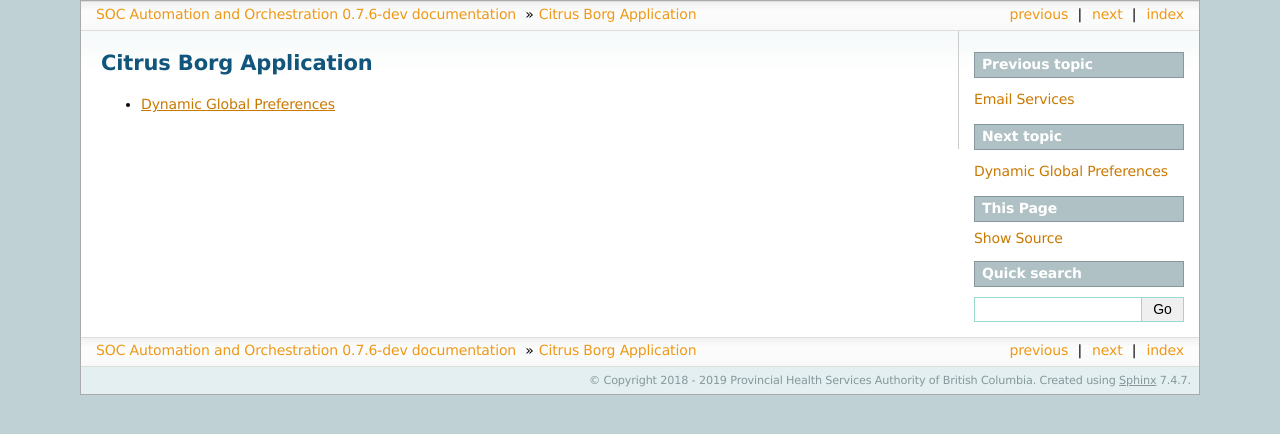
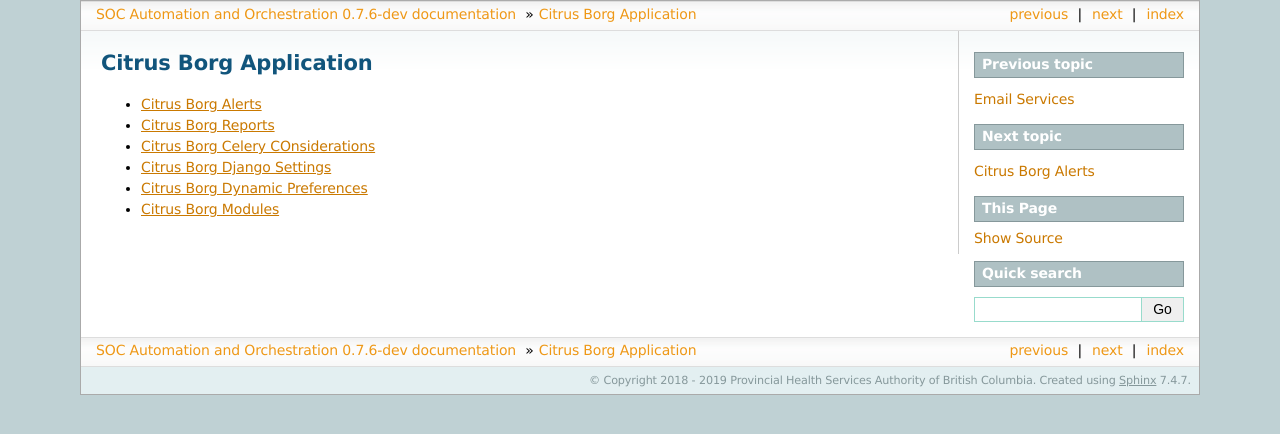
Before and after one commit to PHSAServiceOperationsCenter/PHSA-SOC, a Sphinx documentation site: the page built from docs/source/citrus_borg/citrus_borg.rst, in a window 1280 px wide. Shown: the top 434 px of the page. Built offline with Sphinx 7.4.7, drawn with Linux system fonts in a browser that asks for light colours; pages that are not in the unit, such as notebooks, are missing from menus.

Commit message:
start docs fro citrus_borg

```diff
--- /dev/null
+++ b/docs/source/citrus_borg/alerts.rst
@@ -0,0 +1,2 @@
+Citrus Borg Alerts
+==================
--- /dev/null
+++ b/docs/source/citrus_borg/celery.rst
@@ -0,0 +1,2 @@
+Citrus Borg Celery COnsiderations
+=================================
--- a/docs/source/citrus_borg/citrus_borg.rst
+++ b/docs/source/citrus_borg/citrus_borg.rst
@@ -4,4 +4,9 @@
 .. toctree::
    :maxdepth: 2
 
-   modules/dynamic_preferences.rst
+   alerts.rst
+   reports.rst
+   celery.rst
+   settings.rst
+   dynamic_settings.rst
+   modules.rst
--- /dev/null
+++ b/docs/source/citrus_borg/dynamic_settings.rst
@@ -0,0 +1,2 @@
+Citrus Borg Dynamic Preferences
+===============================
--- /dev/null
+++ b/docs/source/citrus_borg/reports.rst
@@ -0,0 +1,2 @@
+Citrus Borg Reports
+===================
--- /dev/null
+++ b/docs/source/citrus_borg/settings.rst
@@ -0,0 +1,2 @@
+Citrus Borg Django Settings
+===========================
```
Also changed, not shown: docs/source/citrus_borg/modules.rst (added, +15 -0 lines), docs/source/citrus_borg/modules/admin.rst (added), docs/source/citrus_borg/modules/apps.rst (added), docs/source/citrus_borg/modules/assimilation.rst (added), docs/source/citrus_borg/modules/communication.rst (added), docs/source/citrus_borg/modules/consumers.rst (added), docs/source/citrus_borg/modules/models.rst (added), docs/source/citrus_borg/modules/tasks.rst (added), 1 other file.
